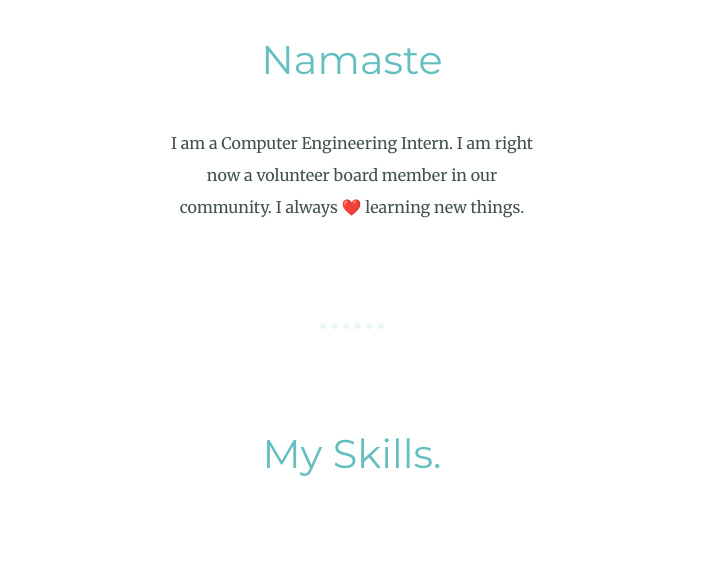
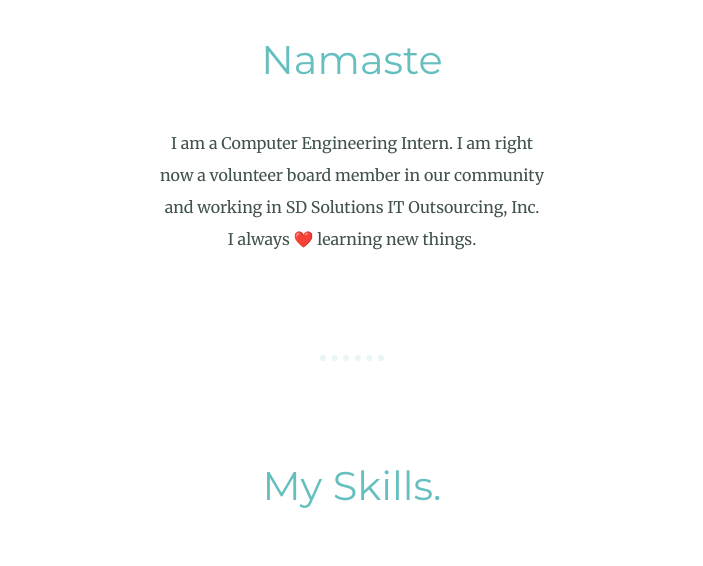
Before and after one commit to ArmidaYu/myProfile, a plain HTML site: page index.html in a window 1280 px wide. Shown: the part 903-1469 px from the top of the page, without its empty margins (288-991 px from the left). Drawn offline with Linux system fonts and the light colour scheme; files that its build step writes are made by us from their sources; files whose address does not match are found by name.

Commit message:
Update index.html

```diff
--- a/index.html
+++ b/index.html
@@ -24,7 +24,8 @@
     <div class="profile">
       <img class= "myimg" src="images/midz-modified.png" alt="armida-profile-img">
       <h2>Namaste</h2>
-      <p class="intro">I am a Computer Engineering Intern. I am right now a volunteer board member in our community. I always ❤️ learning new things.</p>
+      <p class="intro">I am a Computer Engineering Intern.
+       I am right now a volunteer board member in our community and working in SD Solutions IT Outsourcing, Inc. I always ❤️ learning new things.</p>
     </div>
     <hr>
     <div class="skills">
```
